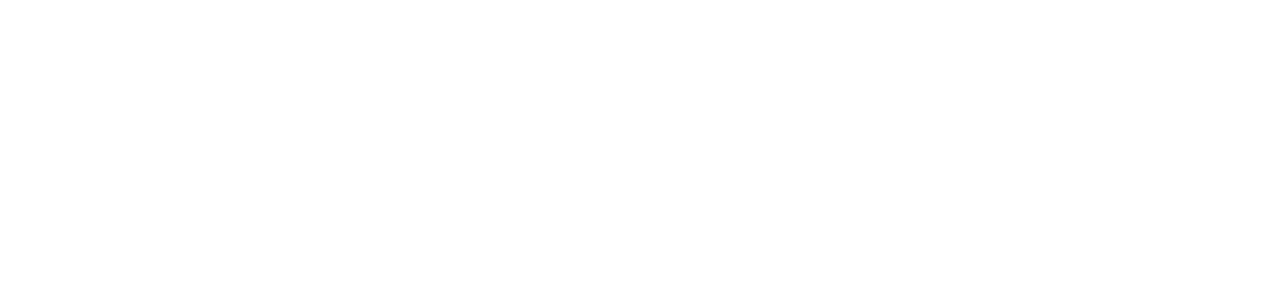
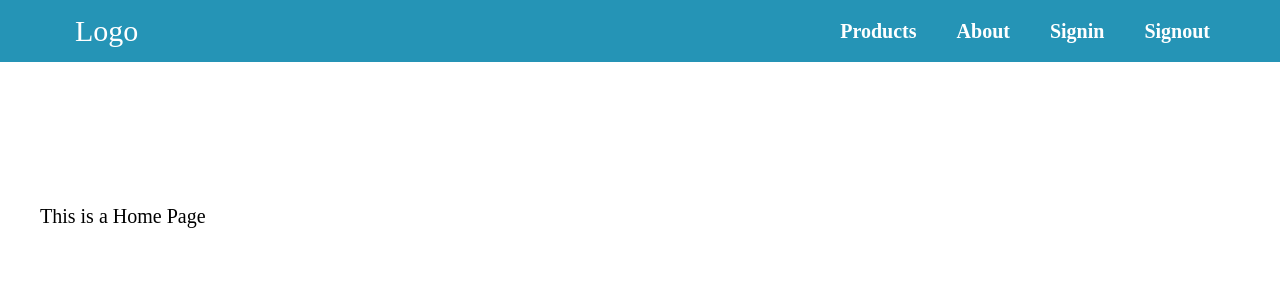
Before and after one commit to Hankscr459/typescript_shop_project, a Vue app in the folder client/: page / in a window 1280 px wide. Shown: the top 300 px of the page. Built offline with nearby package versions, Linux system fonts and the light colour scheme.

Commit message:
Create Layout Navbar

```diff
--- a/client/public/js/facebook.js
+++ b/client/public/js/facebook.js
@@ -57,6 +57,7 @@
             }
 
             localStorage.setItem('jwt', JSON.stringify(jwt))
+            document.location.href="/"
           })
 
         })
--- a/client/src/assets/all.scss
+++ b/client/src/assets/all.scss
@@ -1,11 +1,15 @@
 @import './base/base';
+@import './base/setting';
 
 @import './layout/layouts';
+@import './layout/Navbar';
 
 @import './components/socialLogin';
 @import './components/form';
 @import './components/background';
 @import './components/fontawsome';
 
+
 @import './pages/signin';
 @import './pages/signup';
+@import './pages/home';
--- /dev/null
+++ b/client/src/assets/base/_setting.scss
@@ -0,0 +1,7 @@
+
+
+$bp-largest: 75em;      //  1200px
+$bp-large: 68.75em;     //  1100px
+$bp-medium: 56.25em;    //  900px
+$bp-small: 37.5em;      //  600px
+$bp-smallest: 31.25em;  //  500px
--- /dev/null
+++ b/client/src/assets/layout/_Navbar.scss
@@ -0,0 +1,204 @@
+.navbar {
+    font-size: 2rem;
+    color: #fff;
+    background-color: rgba($color: #2594b6, $alpha: 1.0);
+    position: fixed;
+    top: 0;
+    width: 100vw;
+
+    @media only screen and (max-width: $bp-medium) {
+        top: 0;
+    }
+
+    &__logo {
+        font-size: 3rem;
+        padding: .5rem 1.5rem;
+        list-style: none;
+        margin-right: auto;
+        cursor: pointer;
+
+        @media only screen and (max-width: $bp-medium) {
+            font-size: 2.5rem;
+            padding: .5rem 1.5rem;
+            margin: 0;
+        }
+    }
+
+    &__list {
+        display: flex;
+        justify-content: flex-end;
+        align-items: center;
+        gap: 2rem;
+        margin: 0 2rem;
+
+        @media only screen and (max-width: $bp-medium) {
+            gap: .1rem;
+            flex-direction: column;
+        }
+
+        &--item {
+            list-style: none;
+            font-weight: bold;
+            position: relative;
+            padding: 1.5rem 1rem;
+            cursor: pointer;
+
+            @media only screen and (max-width: $bp-medium) {
+                display: none;
+                flex-direction: column;
+                &:hover {
+                    color: rgba($color: #002152, $alpha: 1.0);
+                }
+                & span {
+                    display: flex;
+                    justify-content: center;
+                }
+            }
+
+            &::after {
+                content: "";
+                width: 0;
+                height: 0.3rem;
+                border-radius: .5rem;
+                position: absolute;
+                left: 1rem;
+                bottom: 0.8rem;
+                background-color: #fff;
+                transition: width 200ms ease-in;
+
+                @media only screen and (max-width: $bp-medium) {
+                    display: none;
+                }
+            }
+
+            &:hover::after,
+            &:focus::after {
+                width: 80%;
+            }
+
+            &:hover ul,
+            &:focus ul {
+                opacity: 1;
+                visibility: visible;
+                margin-top: 2rem;
+
+                @media only screen and (max-width: $bp-medium) {
+                    display: flex;
+                }
+            }
+
+            &-drop {
+                color: #666;
+                position: absolute;
+                top: 4rem;
+                left: -1rem;
+                box-shadow: 0 0 10px  #52bfe0;
+                background-color: white;
+                border-radius: .5rem;
+                width: 15rem;
+                padding: 1rem;
+                display: flex;
+                flex-direction: column;
+                gap: 0.5rem;
+                opacity: 0;
+                visibility: hidden;
+                transition: opacity 200ms ease-in-out;
+
+                @media only screen and (max-width: $bp-medium) {
+                    display: none;
+                    position: static;
+                    min-width: 40rem;
+                }
+
+                li {
+                    list-style: none;
+                    padding: 0.5rem 1rem;
+                    border-radius: .5rem;
+                    transition: background-color 200ms ease-in-out;
+
+                    &:hover,
+                    &:focus {
+                        color: #fff;
+                        background-color: rgba($color: #52bfe0, $alpha: 1.0);
+                    }
+
+                    @media only screen and (max-width: $bp-medium) {
+                        display: flex;
+                        justify-content: center;
+                    }
+                }
+            }
+
+        }
+    }
+
+    &__checkbox {
+        display: none;
+    }
+
+    &__button {
+        height: 4rem;
+        width: 4rem;
+        position: fixed;
+        top: .1rem;
+        right: .5rem;
+        z-index: 2000;
+        box-shadow: 0 1rem 3rem rgba(#555, .1);
+        text-align: center;
+        cursor: pointer;
+        display: none;
+
+        @media only screen and (max-width: $bp-medium) {
+            display: flex;
+        }
+    }
+
+    // ICON
+    &__icon {
+        position: relative;
+        margin-top: 2rem;
+        margin-left: .5rem;
+
+        &,
+        &::before,
+        &::after {
+            width: 3rem;
+            height: 2px;
+            background-color:#fff;
+            display: inline-block;
+        }
+
+        &::before,
+        &::after {
+            content: "";
+            position: absolute;
+            left: 0;
+            transition: all .2s;
+        }
+
+        &::before { top: -.8rem; }
+        &::after { top: .8rem; }
+    }
+
+    &__button:hover &__icon::before {
+        top: -1rem;
+    }
+
+    &__button:hover &__icon::after {
+        top: 1rem;
+    }
+
+    &__checkbox:checked + &__button &__icon {
+        background-color: transparent;
+    }
+
+    &__checkbox:checked + &__button &__icon::before {
+        top: 0;
+        transform: rotate(135deg);
+    }
+
+    &__checkbox:checked + &__button &__icon::after {
+        top: 0;
+        transform: rotate(-135deg);
+    }
+}
--- a/client/src/assets/layout/_layouts.scss
+++ b/client/src/assets/layout/_layouts.scss
@@ -3,4 +3,10 @@
     margin: 0 auto;
     // min-height: 50rem;
     // overflow-x: hidden;
+
+    @media only screen and (max-width: $bp-largest) {
+        margin: 0;
+        max-width: 100%;
+        width: 100%;
+    }
 }
--- /dev/null
+++ b/client/src/assets/pages/_home.scss
@@ -0,0 +1,6 @@
+.home {
+    font-size: 2rem;
+    & p {
+        margin-top: 20rem;
+    }
+}
--- /dev/null
+++ b/client/src/components/Navbar.vue
@@ -0,0 +1,82 @@
+<template>
+    <nav class="navbar">
+      <div class="container">
+          <ul class="navbar__list">
+          <li class="navbar__logo">Logo</li>
+          <li class="navbar__list--item">
+            <span>Products</span>
+            <ul class="navbar__list--item-drop">
+              <li>Cat1</li>
+              <li>Cat2</li>
+            </ul>
+          </li>
+          <li class="navbar__list--item">
+            <span>About</span>
+            <ul class="navbar__list--item-drop">
+              <li>Contact</li>
+              <li>Activity</li>
+            </ul>
+          </li>
+          <li class="navbar__list--item">Signin</li>
+          <li class="navbar__list--item">Signout</li>
+        </ul>
+        <input type="checkbox" class="navbar__checkbox" id="navi-toggle" @click="toggleMenu">
+
+        <label for="navi-toggle" class="navbar__button">
+            <span class="navbar__icon">&nbsp;</span>
+        </label>
+      </div>
+    </nav>
+</template>
+
+<script>
+
+
+export default {
+  name: 'Navbar',
+  data () {
+    return {
+      screenWidth: document.body.clientWidth
+    }
+  },
+  methods: {
+    toggleMenu () {
+      const x = document.getElementsByClassName('navbar__list--item')
+      for (var i=0;i<x.length;i+=1){
+        if (x[i].style.display === "flex") {
+          x[i].style.display = "none";
+        } else {
+          x[i].style.display = "flex";
+        }
+      }
+    }
+  },
+  watch: {
+    screenWidth (val) {
+      if(val > 900) {
+        const x = document.getElementsByClassName('navbar__list--item')
+        for (var i=0;i<x.length;i+=1){
+          x[i].style.display = "flex";
+        }
+        const y = document.querySelector('navbar__icon::before')
+        for (var j=0;j<y.length;j+=1){
+          y[i].style.transform = "rotate(0deg)"
+        }
+        const z = document.querySelector('navbar__icon')
+        for (var k=0;k<z.length;k+=1){
+          z[i].style.transform = "rotate(0deg)"
+        }
+      }
+    }
+  },
+  mounted () {
+      const that = this
+      window.onresize = () => {
+        return (() => {
+            window.screenWidth = document.body.clientWidth
+            that.screenWidth = window.screenWidth
+        })()
+      }
+  }
+}
+</script>
--- /dev/null
+++ b/client/src/pages/Home.vue
@@ -0,0 +1,19 @@
+<template>
+    <div>
+        <Navbar />
+        <div class="home container">
+            <p>This is a Home Page</p>
+        </div>
+    </div>
+</template>
+
+<script>
+import Navbar from '../components/Navbar'
+
+export default {
+  name: 'Home',
+  components: {
+      Navbar
+  }
+}
+</script>
--- a/client/src/pages/auth/Signin.vue
+++ b/client/src/pages/auth/Signin.vue
@@ -13,12 +13,24 @@
 
           <label for="email" class="Signin__Email">
             <span class="Signin__Email--title">Email: </span>
-            <input type="email" class="input" v-model="email" :placeholder="'\uf0e0 Your Email'">
+            <input
+              type="email"
+              class="input"
+              v-model="email"
+              :placeholder="'\uf0e0 Your Email'"
+              required
+            >
           </label>
 
           <label for="password" class="Signin__Password">
             <span class="Signin__Email--title">Password: </span>
-            <input type="password" class="input" v-model="password" :placeholder="'\uf070 Your password'">
+            <input
+              type="password"
+              class="input"
+              v-model="password"
+              :placeholder="'\uf070 Your password'"
+              required
+            >
           </label>
 
           <button type="submit" class="Signin__submit">Login</button>
--- a/client/src/router/index.js
+++ b/client/src/router/index.js
@@ -1,8 +1,8 @@
 import Vue from 'vue'
 import VueRouter from 'vue-router'
-import App from '../App'
 import Signin from '../pages/auth/Signin.vue'
 import Signup from '../pages/auth/Signup.vue'
+import Home from '../pages/Home.vue'
 
 
 Vue.use(VueRouter)
@@ -10,8 +10,8 @@
 const routes = [
   {
     path: '/',
-    name: 'App',
-    component: App
+    name: 'Home',
+    component: Home
   },
   {
     path: '/signin',
```
Also changed, not shown: client/src/assets/layout/_navigation.scss (deleted). Lines whose indentation alone changed are shown as unchanged.
